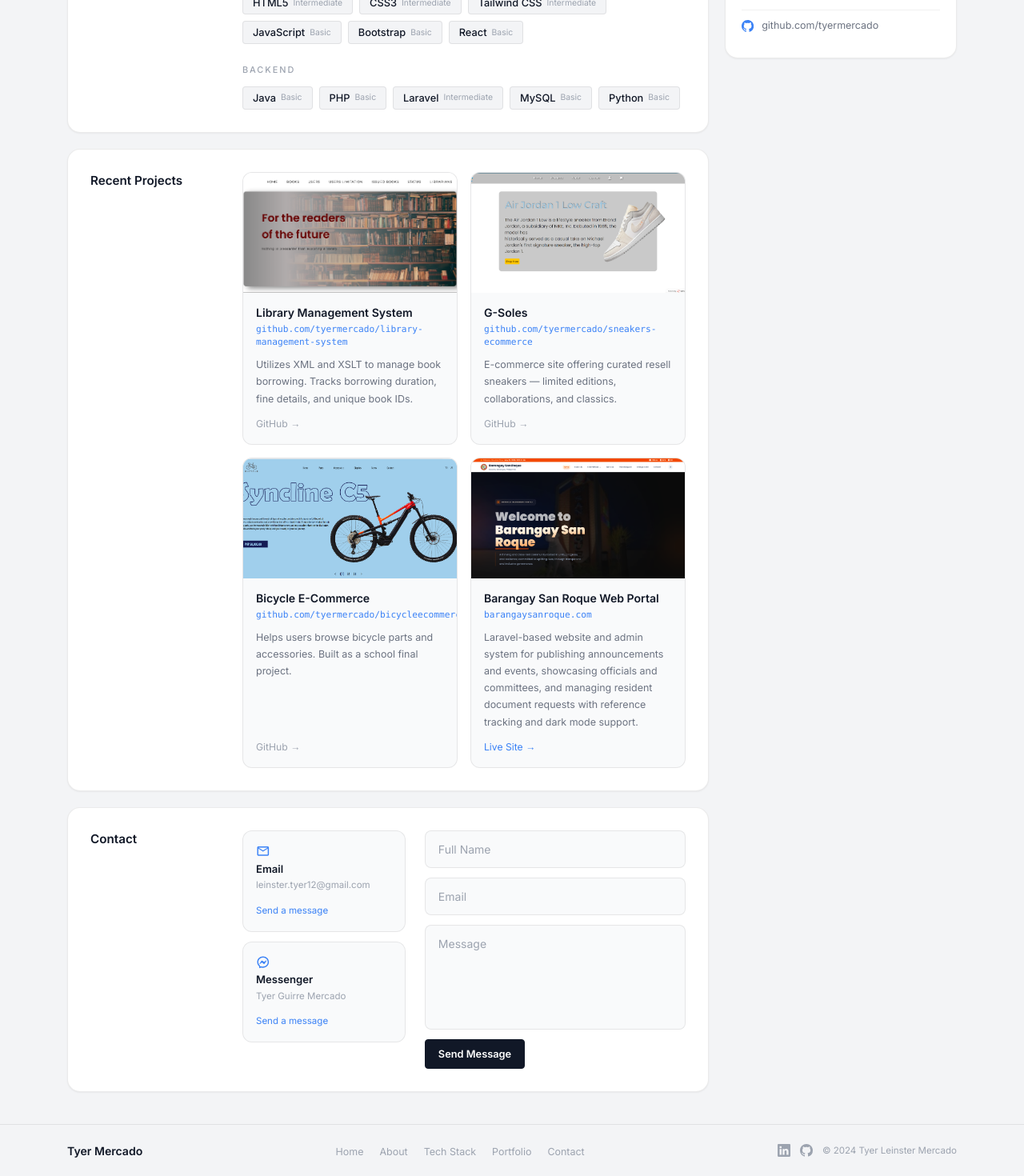
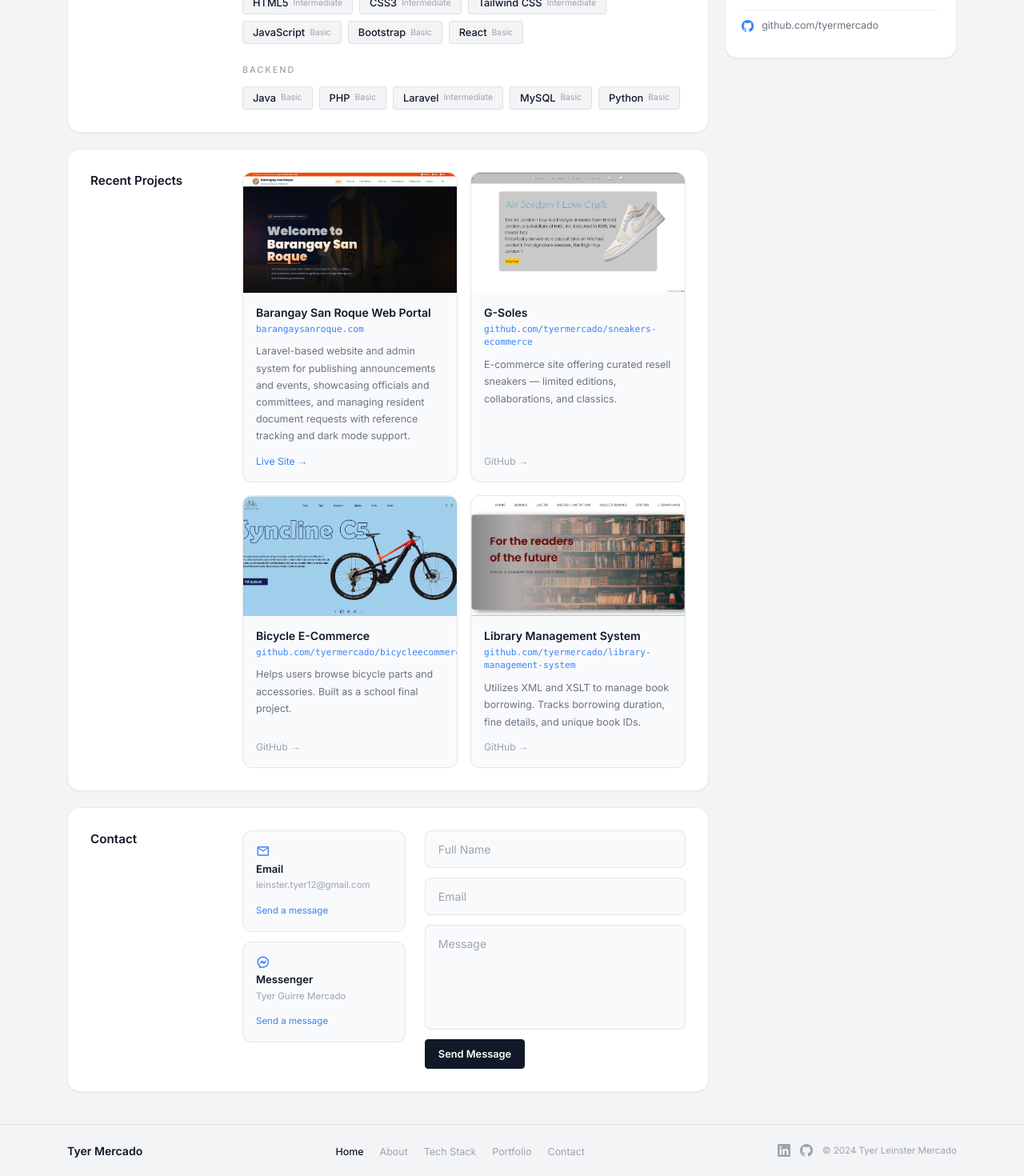
Before and after one commit to tyermercado/tyermercado-portfolio, a React (Create React App) app: page / in a window 1280 px wide. Shown: the part 597-2067 px from the top of the page at 80% size. Built offline with nearby package versions, Linux system fonts and the light colour scheme; the HTML template or start-up script is replaced by a standard one.

Commit message:
feat: add scroll animations, contact toast, and active nav highlight

```diff
--- a/package.json
+++ b/package.json
@@ -10,6 +10,7 @@
     "@types/react": "^18.2.7",
     "@types/react-dom": "^18.2.4",
     "emailjs-com": "^3.2.0",
+    "framer-motion": "^12.39.0",
     "react": "^18.2.0",
     "react-dom": "^18.2.0",
     "react-icons": "^4.12.0",
--- a/src/App.jsx
+++ b/src/App.jsx
@@ -1,4 +1,5 @@
 import React, { useState, useEffect } from "react";
+import { motion } from "framer-motion";
 import Header from "./components/Header";
 import About from "./components/About";
 import Experience from "./components/Experience";
@@ -7,6 +8,17 @@ import Contact from "./components/Contact";
 import Footer from "./components/Footer";
 import Sidebar from "./components/Sidebar";
 import Preloader from "./components/preloader/Preloader";
+
+const FadeIn = ({ children, delay = 0 }) => (
+  <motion.div
+    initial={{ opacity: 0, y: 24 }}
+    whileInView={{ opacity: 1, y: 0 }}
+    viewport={{ once: true, margin: "-60px" }}
+    transition={{ duration: 0.45, delay, ease: "easeOut" }}
+  >
+    {children}
+  </motion.div>
+);
 
 const App = () => {
   const [loading, setLoading] = useState(true);
@@ -26,12 +38,12 @@ const App = () => {
             <Header />
             <div className="grid grid-cols-1 lg:grid-cols-[1fr_290px] gap-5 mt-5 items-start pb-8">
               <main className="flex flex-col gap-5 min-w-0">
-                <About />
-                <Experience />
-                <Portfolio />
-                <Contact />
+                <FadeIn><About /></FadeIn>
+                <FadeIn delay={0.05}><Experience /></FadeIn>
+                <FadeIn delay={0.1}><Portfolio /></FadeIn>
+                <FadeIn delay={0.1}><Contact /></FadeIn>
               </main>
-              <Sidebar />
+              <FadeIn delay={0.15}><Sidebar /></FadeIn>
             </div>
           </div>
           <Footer />
--- a/src/components/Contact.jsx
+++ b/src/components/Contact.jsx
@@ -1,20 +1,26 @@
-import React, { useRef } from "react";
+import React, { useRef, useState } from "react";
 import { MdOutlineEmail } from "react-icons/md";
 import { RiMessengerLine } from "react-icons/ri";
+import { MdCheckCircleOutline } from "react-icons/md";
 import emailjs from "emailjs-com";
 
 const Contact = () => {
   const form = useRef();
+  const [sent, setSent] = useState(false);
+  const [sending, setSending] = useState(false);
 
   const sendEmail = (e) => {
     e.preventDefault();
-    emailjs.sendForm(
-      "service_7ye00hp",
-      "template_hk05l2m",
-      form.current,
-      "cPaptWu3U-dA9MYUB"
-    );
-    e.target.reset();
+    setSending(true);
+    emailjs
+      .sendForm("service_7ye00hp", "template_hk05l2m", form.current, "cPaptWu3U-dA9MYUB")
+      .then(() => {
+        setSent(true);
+        setSending(false);
+        e.target.reset();
+        setTimeout(() => setSent(false), 4000);
+      })
+      .catch(() => setSending(false));
   };
 
   return (
@@ -84,9 +90,17 @@ const Contact = () => {
               required
               className="w-full px-4 py-3 rounded-lg bg-gray-50 dark:bg-zinc-800 border border-black/[0.08] dark:border-white/[0.08] text-gray-900 dark:text-zinc-50 text-[0.875rem] placeholder-gray-400 dark:placeholder-zinc-500 focus:outline-none focus:border-blue-500 dark:focus:border-blue-400 focus:bg-blue-500/5 dark:focus:bg-blue-400/10 transition-all duration-200 resize-none"
             />
-            <button type="submit" className="btn-primary self-start">
-              Send Message
-            </button>
+            <div className="flex items-center gap-3">
+              <button type="submit" disabled={sending} className="btn-primary self-start disabled:opacity-60 disabled:cursor-not-allowed">
+                {sending ? "Sending..." : "Send Message"}
+              </button>
+              {sent && (
+                <span className="flex items-center gap-1.5 text-[0.8rem] text-green-500 dark:text-green-400 font-medium animate-fade-in">
+                  <MdCheckCircleOutline className="text-[1rem]" />
+                  Message sent!
+                </span>
+              )}
+            </div>
           </form>
         </div>
       </div>
--- a/src/components/Footer.jsx
+++ b/src/components/Footer.jsx
@@ -1,7 +1,25 @@
-import React from "react";
+import React, { useState, useEffect } from "react";
 import { BsLinkedin, BsGithub } from "react-icons/bs";
 
+const sections = ["home", "about", "experience", "portfolio", "contact"];
+
 const Footer = () => {
+  const [active, setActive] = useState("home");
+
+  useEffect(() => {
+    const observers = sections.map((id) => {
+      const el = document.getElementById(id);
+      if (!el) return null;
+      const observer = new IntersectionObserver(
+        ([entry]) => { if (entry.isIntersecting) setActive(id); },
+        { rootMargin: "-40% 0px -55% 0px" }
+      );
+      observer.observe(el);
+      return observer;
+    });
+    return () => observers.forEach((o) => o?.disconnect());
+  }, []);
+
   return (
     <footer className="border-t border-black/[0.08] dark:border-white/[0.08] py-5 mt-2">
       <div className="max-w-page mx-auto px-8 sm:px-6 flex flex-wrap items-center justify-between gap-4">
@@ -13,11 +31,15 @@ const Footer = () => {
         </a>
 
         <ul className="flex gap-5 flex-wrap">
-          {["home", "about", "experience", "portfolio", "contact"].map((s) => (
+          {sections.map((s) => (
             <li key={s}>
               <a
                 href={`#${s}`}
-                className="text-[0.78rem] capitalize text-gray-400 dark:text-zinc-500 hover:text-gray-900 dark:hover:text-zinc-50 transition-all duration-200"
+                className={`text-[0.78rem] capitalize transition-all duration-200 ${
+                  active === s
+                    ? "text-gray-900 dark:text-zinc-50 font-medium"
+                    : "text-gray-400 dark:text-zinc-500 hover:text-gray-900 dark:hover:text-zinc-50"
+                }`}
               >
                 {s === "experience" ? "Tech Stack" : s.charAt(0).toUpperCase() + s.slice(1)}
               </a>
--- a/src/components/Portfolio.jsx
+++ b/src/components/Portfolio.jsx
@@ -7,12 +7,12 @@ import IMG4 from "../assets/brgysanroque.png";
 const data = [
   {
     id: 1,
-    image: IMG1,
-    title: "Library Management System",
-    url: "github.com/tyermercado/library-management-system",
+    image: IMG4,
+    title: "Barangay San Roque Web Portal",
+    url: "barangaysanroque.com",
     description:
-      "Utilizes XML and XSLT to manage book borrowing. Tracks borrowing duration, fine details, and unique book IDs.",
-    github: "https://github.com/tyermercado/Library-management-system",
+      "Laravel-based website and admin system for publishing announcements and events, showcasing officials and committees, and managing resident document requests with reference tracking and dark mode support.",
+    demo: "https://barangaysanroque.com",
   },
   {
     id: 2,
@@ -34,12 +34,12 @@ const data = [
   },
   {
     id: 4,
-    image: IMG4,
-    title: "Barangay San Roque Web Portal",
-    url: "barangaysanroque.com",
+    image: IMG1,
+    title: "Library Management System",
+    url: "github.com/tyermercado/library-management-system",
     description:
-      "Laravel-based website and admin system for publishing announcements and events, showcasing officials and committees, and managing resident document requests with reference tracking and dark mode support.",
-    demo: "https://barangaysanroque.com",
+      "Utilizes XML and XSLT to manage book borrowing. Tracks borrowing duration, fine details, and unique book IDs.",
+    github: "https://github.com/tyermercado/Library-management-system",
   },
 ];
 
--- a/src/index.css
+++ b/src/index.css
@@ -20,6 +20,16 @@
   }
   h1, h2, h3, h4, h5 {
     font-weight: 500;
+  }
+}
+
+@layer utilities {
+  @keyframes fade-in {
+    from { opacity: 0; transform: translateY(4px); }
+    to   { opacity: 1; transform: translateY(0); }
+  }
+  .animate-fade-in {
+    animation: fade-in 0.25s ease-out forwards;
   }
 }
 
```
Also changed, not shown: 1 other file (tests, documents, lock files or other folders).
